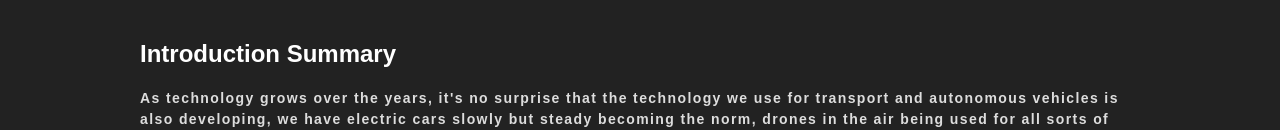
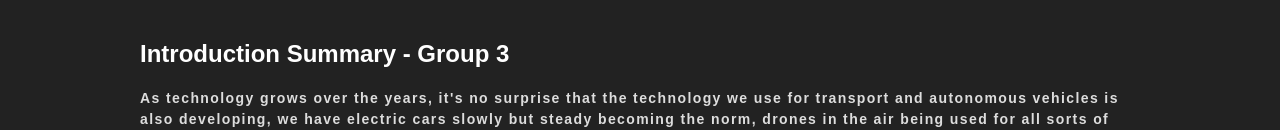
Before and after one commit to KatCh4n/AutonomousVehicles.github.io, a plain HTML site: page About.html in a window 1280 px wide. Shown: the part 150-280 px from the top of the page. Drawn offline with Linux system fonts and the light colour scheme.

Commit message:
Add files via upload

```diff
--- a/About.html
+++ b/About.html
@@ -29,7 +29,7 @@
     </div>
 </header>
     <div class="container">
-        <h2>Introduction Summary</h2>
+        <h2>Introduction Summary - Group 3</h2>
         <p>As technology grows over the years, it's no surprise that the technology we use for transport and autonomous vehicles is also developing, we have electric cars slowly but steady becoming the norm, drones in the air being used for all sorts of stuff: from public to business and underwater vehicles that survey the land. There are also many factors around autonomous vehicles: the fact that there are so many levels of autonomy, the research from the past and what we have already discovered, what we are implementing right now in this day and age. However with good also comes with cons, foreseen problems often include how 'are these machines ethical?', the social impact of the vehicles and the challenges we face when combating the difficult questions. Finally, what does the future hold? Will we get all the solutions we want and with the use of these self-driving vehicles, will our world become an Utopia?</p>
     </div>
     <div class="container2">
```
